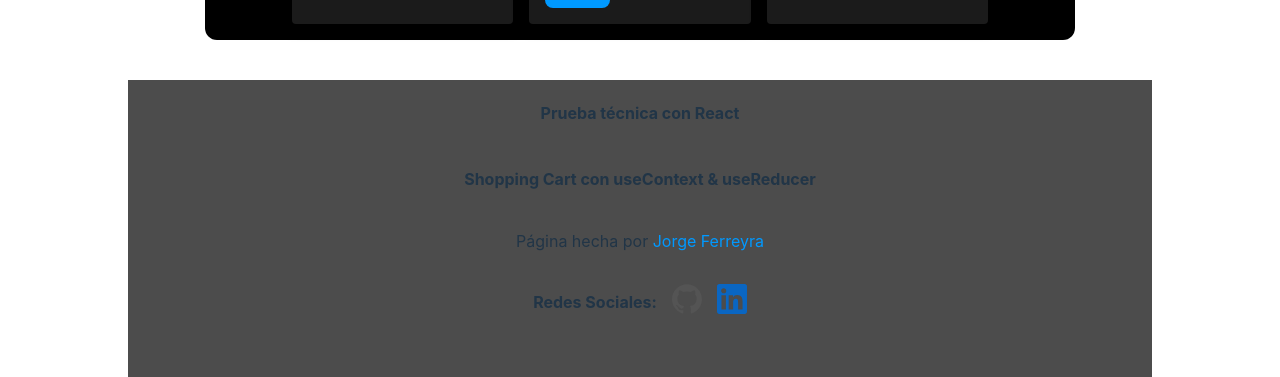
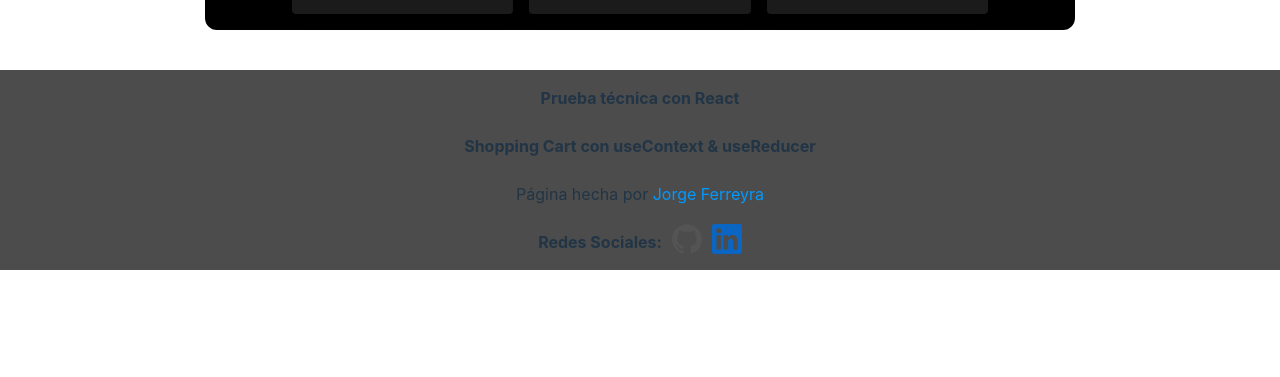
Before and after one commit to jorge-ferreyra/shopping-cart, a React (Vite) app: page /products in a window 1280 px wide. Shown: the part 3416-3793 px from the top of the page. After the commit the page ends 3686 px from the top, so only its background shows below. Built offline with nearby package versions, Linux system fonts and the light colour scheme.

Commit message:
Fixing styles

```diff
--- a/src/components/Footer/Footer.css
+++ b/src/components/Footer/Footer.css
@@ -1,15 +1,24 @@
 .footer {
   width: 100%;
-  height: 300px;
+  height: 200px;
   background: rgba(0, 0, 0, .7);
-  margin-top: 40px;
+  position: absolute;
+  bottom: 0;
+  left: 0;
 }
 
 .footer .infoProject {
+  width: 100%;
+  height: 100%;
   display: flex;
   flex-direction: column;
   align-items: center;
   justify-content: center;
+}
+
+.infoProject h4,
+.infoProject p {
+  margin: 12px 0;
 }
 
 .infoProject span {
@@ -19,7 +28,7 @@
 .socialMedias {
   display: flex;
   align-items: center;
-  gap: 15px;
+  gap: 10px;
 }
 
 .socialMedias a svg {
--- a/src/components/ProductsPage/ProductsPage.css
+++ b/src/components/ProductsPage/ProductsPage.css
@@ -54,7 +54,7 @@
   display: flex;
   justify-content: center;
   align-items: center;
-  margin-top: 42px;
+  margin-top: 32px;
   background-color: black;
   border-radius: 12px;
 }
--- a/src/index.css
+++ b/src/index.css
@@ -46,6 +46,7 @@ body {
   min-width: 320px;
   min-height: 100vh;
   position: relative;
+  padding-bottom: 240px;
 }
 
 body::-webkit-scrollbar {
```
